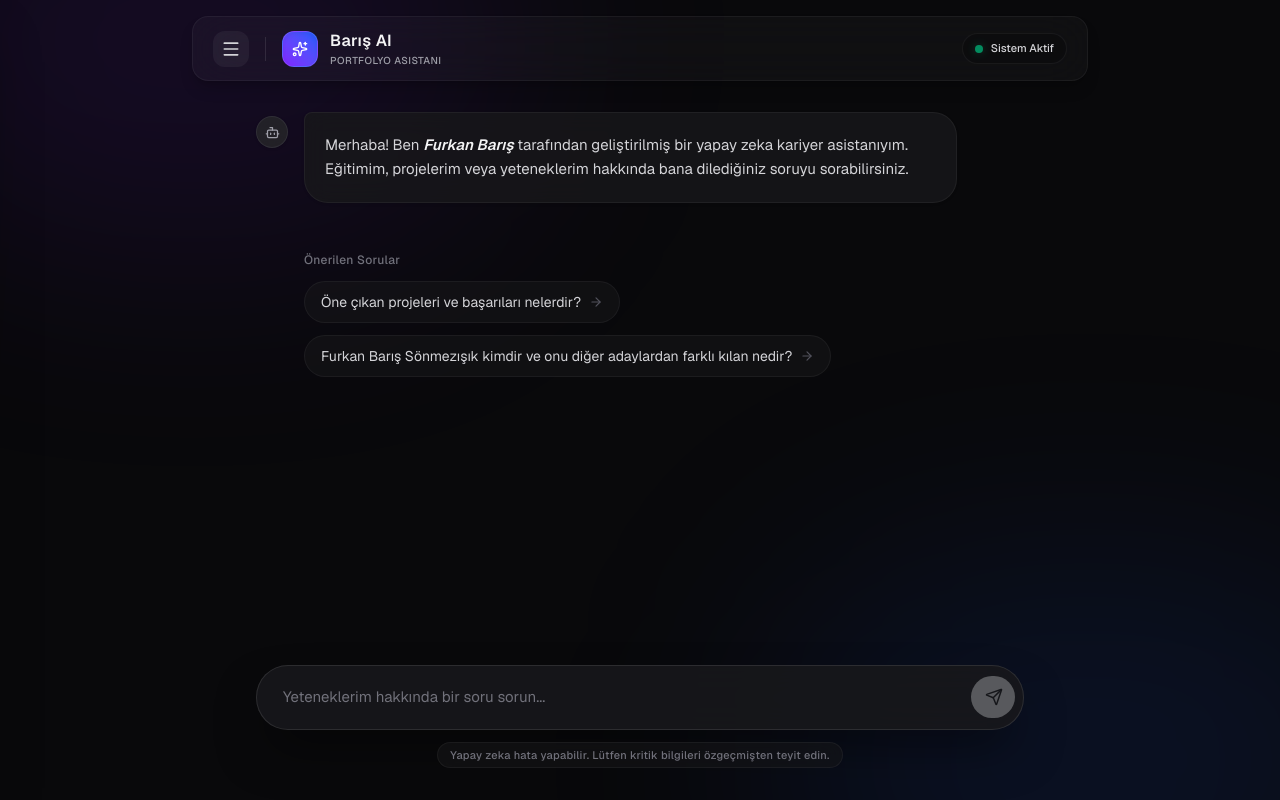
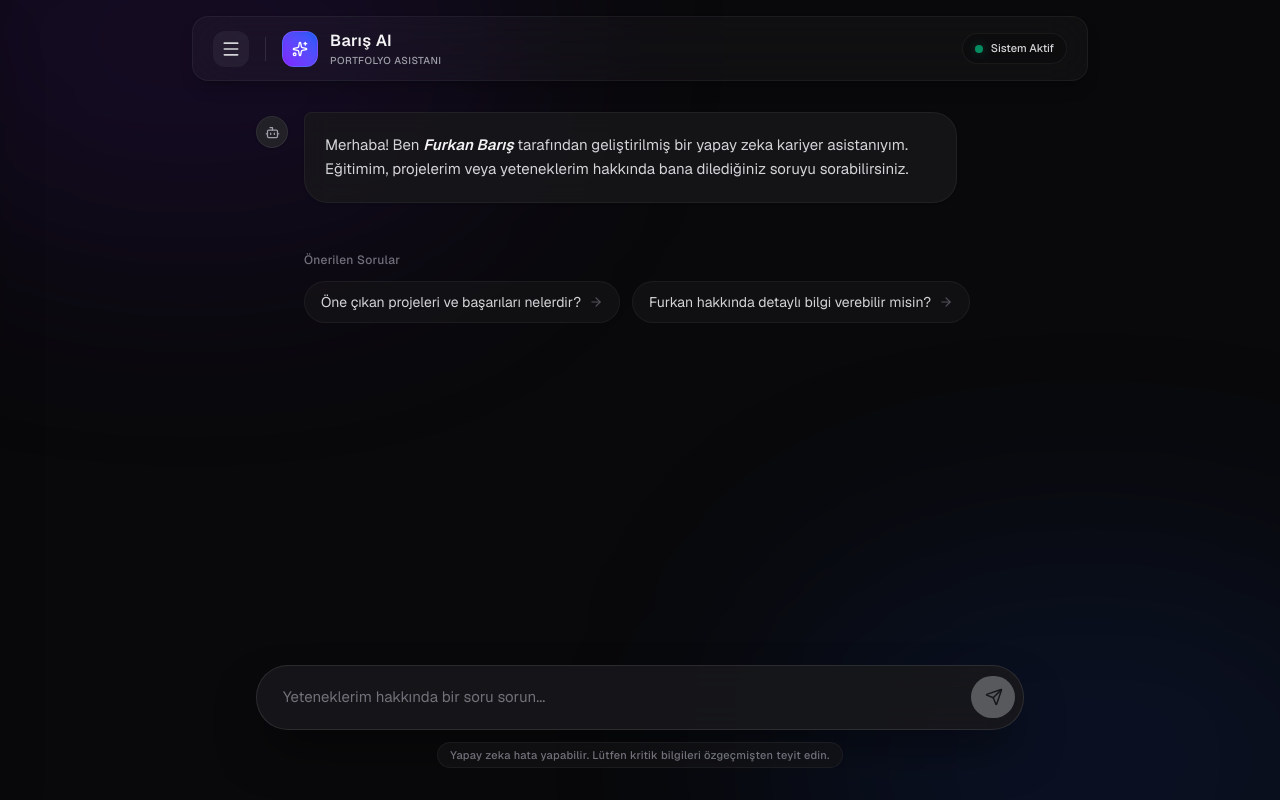
Before and after one commit to Furkanbariss/baris-ai-assistant, a Next.js app in the folder frontend/: page / in a window 1280 px wide. Built offline with nearby package versions, Linux system fonts and the light colour scheme.

Commit message:
uı question changed

```diff
--- a/frontend/app/page.tsx
+++ b/frontend/app/page.tsx
@@ -27,7 +27,7 @@ interface Message {
 
 const SUGGESTED_QUESTIONS = [
   "Öne çıkan projeleri ve başarıları nelerdir?",
-  "Furkan Barış Sönmezışık kimdir ve onu diğer adaylardan farklı kılan nedir?"
+  "Furkan hakkında detaylı bilgi verebilir misin?"
 ];
 
 export default function Home() {
```
